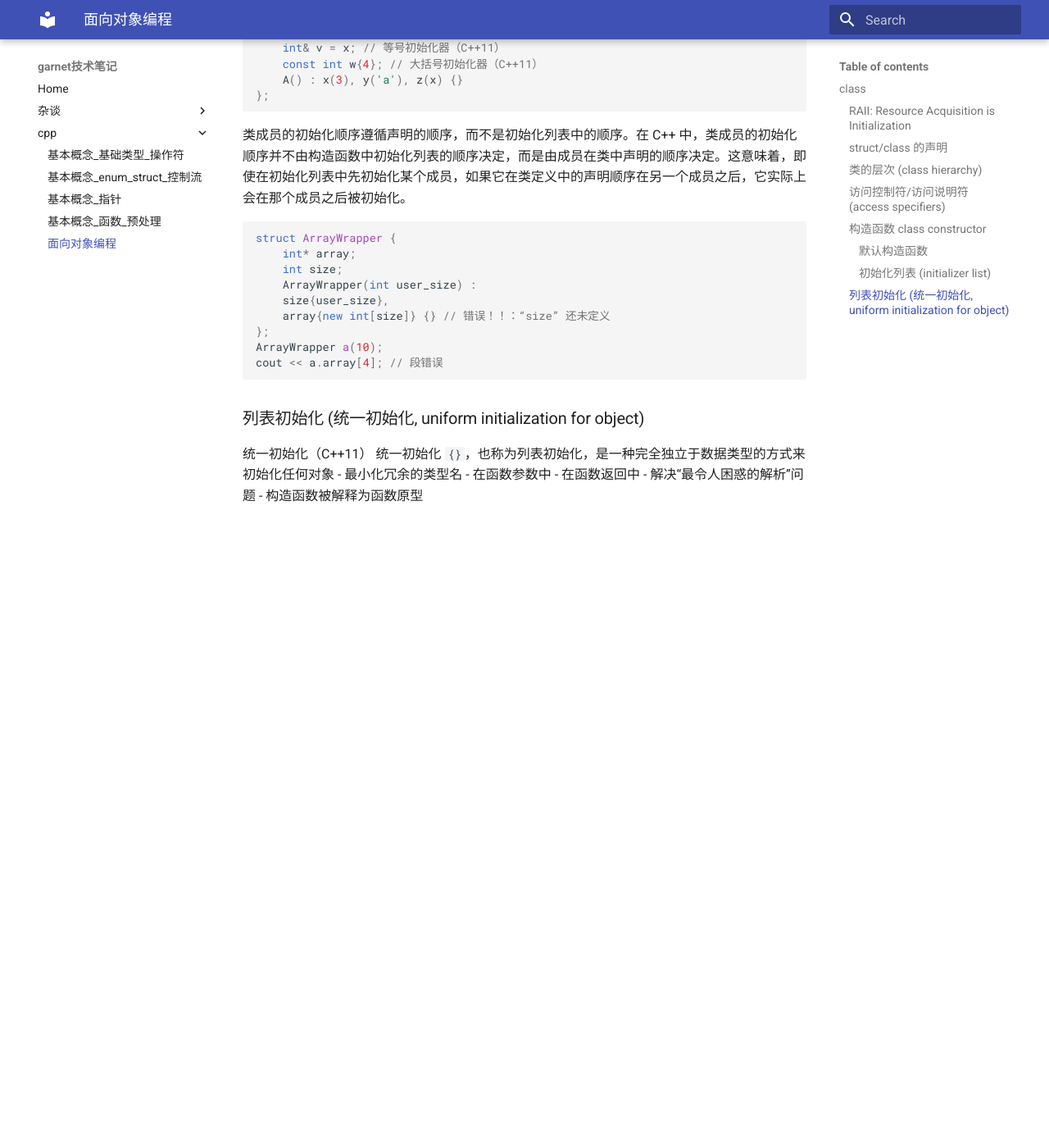
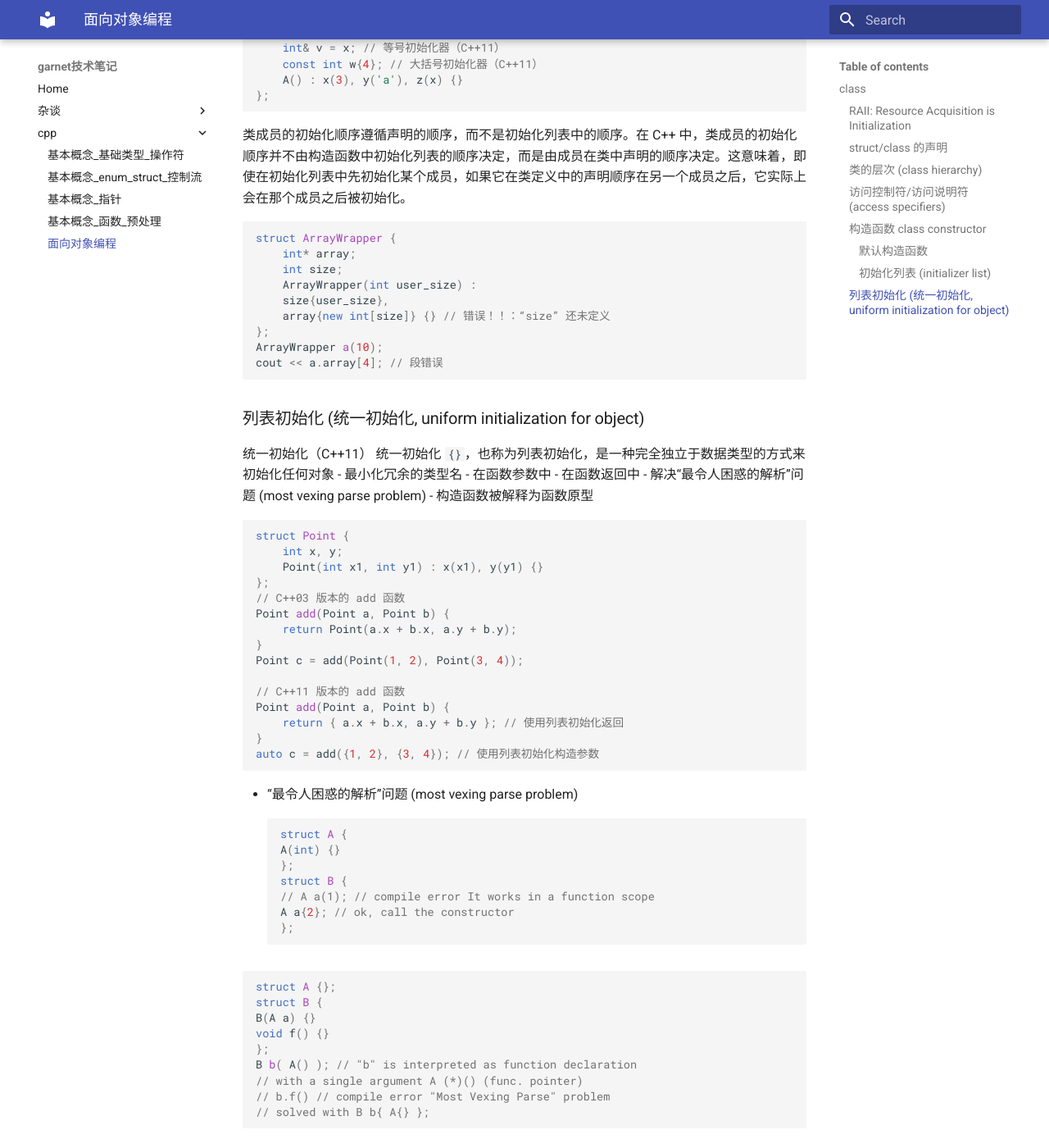
Before and after one commit to ymma98/technotes, an MkDocs documentation site: the page built from docs/cpp/OOP.md, in a window 1280 px wide and 1400 px high, scrolled down 6776 px. Shown: the whole window at 82% size. Built offline with MkDocs 1.6.1 and Material for MkDocs 9.7.7, drawn with Linux system fonts in a browser that asks for light colours; formulas are drawn with MathJax 3; before the commit the page ends 7418 px from its top, so only the background shows below that.

Commit message:
docs/cpp/OOP.md updated from https://stackedit.cn/

````diff
--- a/docs/cpp/OOP.md
+++ b/docs/cpp/OOP.md
@@ -325,13 +325,53 @@ cout << a.array[4]; // 段错误
 - 最小化冗余的类型名
   - 在函数参数中
   - 在函数返回中
-- 解决“最令人困惑的解析”问题
+- 解决“最令人困惑的解析”问题 (most vexing parse problem)
   - 构造函数被解释为函数原型
 
+```cpp
+struct Point {
+    int x, y;
+    Point(int x1, int y1) : x(x1), y(y1) {}
+};
+// C++03 版本的 add 函数
+Point add(Point a, Point b) {
+    return Point(a.x + b.x, a.y + b.y);
+}
+Point c = add(Point(1, 2), Point(3, 4));
+
+// C++11 版本的 add 函数
+Point add(Point a, Point b) {
+    return { a.x + b.x, a.y + b.y }; // 使用列表初始化返回
+}
+auto c = add({1, 2}, {3, 4}); // 使用列表初始化构造参数
+```
+
+* “最令人困惑的解析”问题 (most vexing parse problem)
+```cpp
+struct A {
+A(int) {}
+};
+struct B {
+// A a(1); // compile error It works in a function scope
+A a{2}; // ok, call the constructor
+};
+```
+
+```cpp
+struct A {};
+struct B {
+B(A a) {}
+void f() {}
+};
+B b( A() ); // "b" is interpreted as function declaration
+// with a single argument A (*)() (func. pointer)
+// b.f() // compile error "Most Vexing Parse" problem
+// solved with B b{ A{} };
+```
 
 <!--stackedit_data:
-eyJoaXN0b3J5IjpbMjAwODA0MDU4NSwtMTk4NDYzODkyNSwxNz
-Y4MDUxMjgwLDE1MTI3NTcwNDYsMTU2MDMzNDYyNCw2NTA4NzI0
-MzAsMzA4MzI2ODkwLC05OTY2MTI3NjEsMTE0ODg0MjY0NiwyMj
-U5ODA0NzUsLTY0MTE2ODM5LDk3NjQ0MTMxNl19
+eyJoaXN0b3J5IjpbLTE0Mzk0MDM4MTMsLTE5ODQ2Mzg5MjUsMT
+c2ODA1MTI4MCwxNTEyNzU3MDQ2LDE1NjAzMzQ2MjQsNjUwODcy
+NDMwLDMwODMyNjg5MCwtOTk2NjEyNzYxLDExNDg4NDI2NDYsMj
+I1OTgwNDc1LC02NDExNjgzOSw5NzY0NDEzMTZdfQ==
 -->
````
